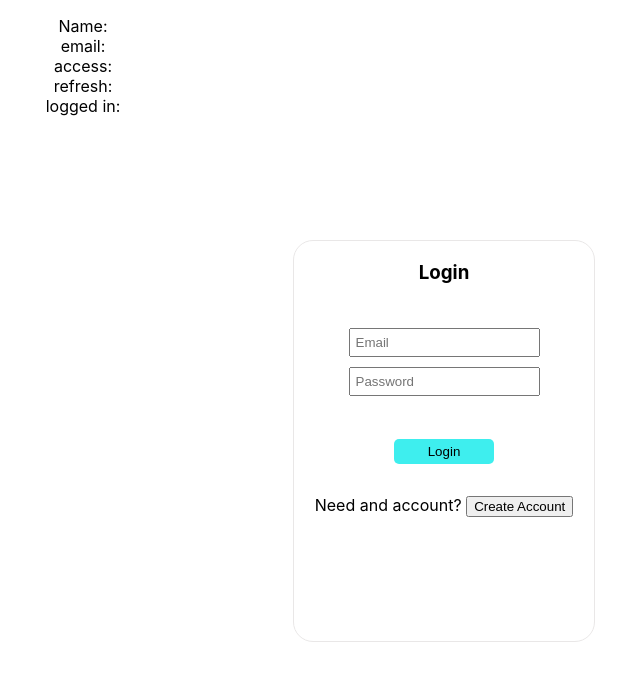
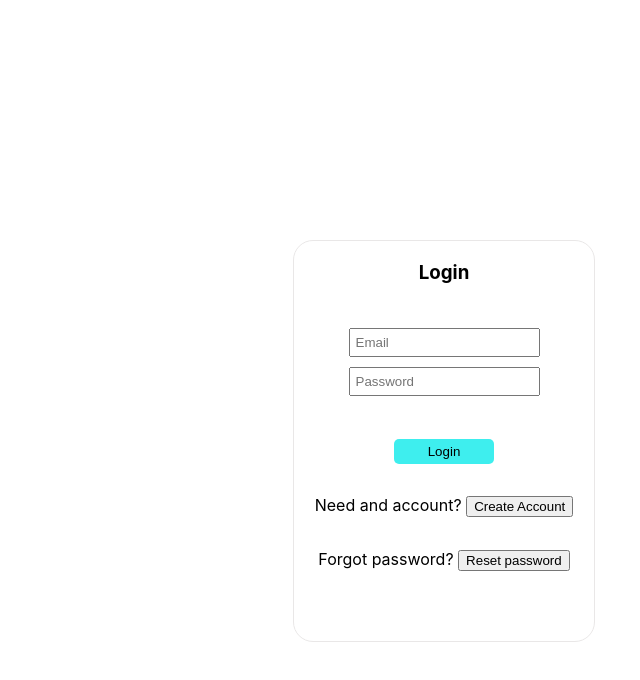
Before and after one commit to jdlugosz90/django-react-template, a React (Create React App) app in the folder frontend/: page / in a window 1280 px wide. Shown: the top 680 px of the page, without its empty margins (557-1197 px from the left). Built offline with nearby package versions, Linux system fonts and the light colour scheme.

Commit message:
added a profile & home component

```diff
--- a/frontend/src/App.js
+++ b/frontend/src/App.js
@@ -1,7 +1,9 @@
-import logo from './logo.svg';
+
 import './App.css';
-import AuthBox from './components/containers/AuthBox/AuthBox'
+import Home from './components/containers/Home/Home'
+import Profile from './components/containers/Profile/Profile'
 import { useState } from 'react';
+import { Route, BrowserRouter, Switch } from 'react-router-dom';
 
 function App() {
 
@@ -11,9 +13,10 @@ function App() {
     refresh: '',
     email: '',
     name: '',
-    isLoggedIn: false,
+    isAuthenticated: false,
   })
 
+    console.log(userData['isAuthenticated'])
   // Passed to the Login componet so it can set global userData
   const updateUserData = (name, value) => {
     setUserData((userData) => ({
@@ -25,13 +28,27 @@ function App() {
 
   return (
     <div className="App">
-      <p> Name: {userData.name}<br/>
-          email: {userData.email}<br/>
-          access: {userData.access}<br/>
-          refresh: {userData.refresh}<br/>
-          logged in: {userData.isLoggedIn}<br />
-      </p>
-      <AuthBox userData={userData} updateUserData={updateUserData}/>
+      <BrowserRouter>
+          <Switch>
+            <Route
+              exact path='/'
+              render={(props) =>
+                // Props final destination Login.js & Register.js
+                <Home {...props} userData={userData} updateUserData={updateUserData} />
+              }
+            />
+
+            <Route
+              exact path='/profile'
+              render={(props) =>
+                // Props final destination Login.js & Register.js
+                <Profile {...props} userData={userData} updateUserData={updateUserData} />
+              }
+            />
+
+          </Switch>
+      </BrowserRouter>
+
     </div>
   );
 }
--- a/frontend/src/components/containers/AuthBox/AuthBox.js
+++ b/frontend/src/components/containers/AuthBox/AuthBox.js
@@ -7,21 +7,23 @@ import Register from './Register'
 const AuthBox = (props) => {
 
     // used to set which component is active
-    const [component, setComponent] = useState('login')
+    const [VisableComponent, setComponent] = useState('login')
 
 
-    if (component === 'login'){
+    if (VisableComponent === 'login'){
         // Show login component
         return(
            <div className='auth-container'>
                <h3>Login</h3>
-                <Login updateUserData={props.updateUserData}/>
+                {/* Props from Home.js */}
+                <Login userData={props.userData} updateUserData={props.updateUserData}/>
                 <p> Need and account? <button onClick={() => setComponent('register')}>Create Account</button></p>
+                <p> Forgot password? <button onClick={() => setComponent('passwordReset')}>Reset password</button></p>
 
             </div>
         );
     }
-    if (component === 'register'){
+    if (VisableComponent === 'register'){
         // Show register component
         return(
            <div className='auth-container'>
@@ -32,6 +34,15 @@ const AuthBox = (props) => {
         );
     }
 
+    if (VisableComponent === 'passwordReset'){
+        // Show password reset email sent component
+        return(
+           <div className='auth-container'>
+               <h3>Email sent</h3>
+                <p> Go back to login <button onClick={() => setComponent('login')}>Login page</button></p>
+            </div>
+        );
+    }
 }
 
 export default AuthBox;
--- a/frontend/src/components/containers/AuthBox/Login.js
+++ b/frontend/src/components/containers/AuthBox/Login.js
@@ -1,6 +1,6 @@
 import React, { useState } from "react";
 import axios from "axios";
-import App from "../../../App";
+import { Redirect } from "react-router-dom";
 
 const Login = (props) => {
   const [formData, setFormData] = useState({
@@ -50,7 +50,7 @@ const Login = (props) => {
         // Set the JWT tokens in memory. State is lifted to App.js
         props.updateUserData('access', res.data.access)
         props.updateUserData('refresh', res.data.refresh)
-        props.updateUserData('isLoggedIn', true)
+        props.updateUserData('isAuthenticated', true)
         const config = {
           headers: {
             "Content-Type": "application/json",
@@ -80,6 +80,10 @@ const Login = (props) => {
   };
 
 
+  // Redirect the user to profile if authenticated
+  if (props.userData['isAuthenticated']){
+    return <Redirect to='/Profile'/>
+  }else{
       return (
         <form className="auth-form" onSubmit={(e) => onSubmit(e)}>
           <div className="auth-input">
@@ -120,8 +124,7 @@ const Login = (props) => {
       );
     };
 
-// const mapStateToProps = state = => ({
-//     //is authenticated?
-// })
+}
+
 
 export default Login;
--- /dev/null
+++ b/frontend/src/components/containers/Home/Home.js
@@ -0,0 +1,13 @@
+import React, { Component } from 'react';
+import AuthBox from '../AuthBox/AuthBox'
+
+const Home = (props) => {
+    return (
+        <div>
+            {/* Props from App.js */}
+            <AuthBox userData={props.userData} updateUserData={props.updateUserData}/>
+        </div>
+     );
+}
+
+export default Home;
--- /dev/null
+++ b/frontend/src/components/containers/Profile/Profile.js
@@ -0,0 +1,25 @@
+import React, { Component } from 'react';
+import { Redirect } from "react-router-dom";
+
+
+const Profile = (props) => {
+      // Redirect the user to profile if authenticated
+  if (props.userData['isAuthenticated']){
+    return (
+        <div className='profile'>
+         <p> Name: {props.userData.name}<br/>
+          email: {props.userData.email}<br/>
+          access: {props.userData.access}<br/>
+          refresh: {props.userData.refresh}<br/>
+          logged in: {props.userData.isAuthenticated}<br />
+      </p>
+            <h1> Your Profile!</h1>
+        </div>
+     );
+
+  }else{
+    return <Redirect to='/'/>
+  }
+}
+
+export default Profile;
```
Also changed, not shown: frontend/src/components/containers/Home.js (deleted). Lines whose indentation alone changed are shown as unchanged.
